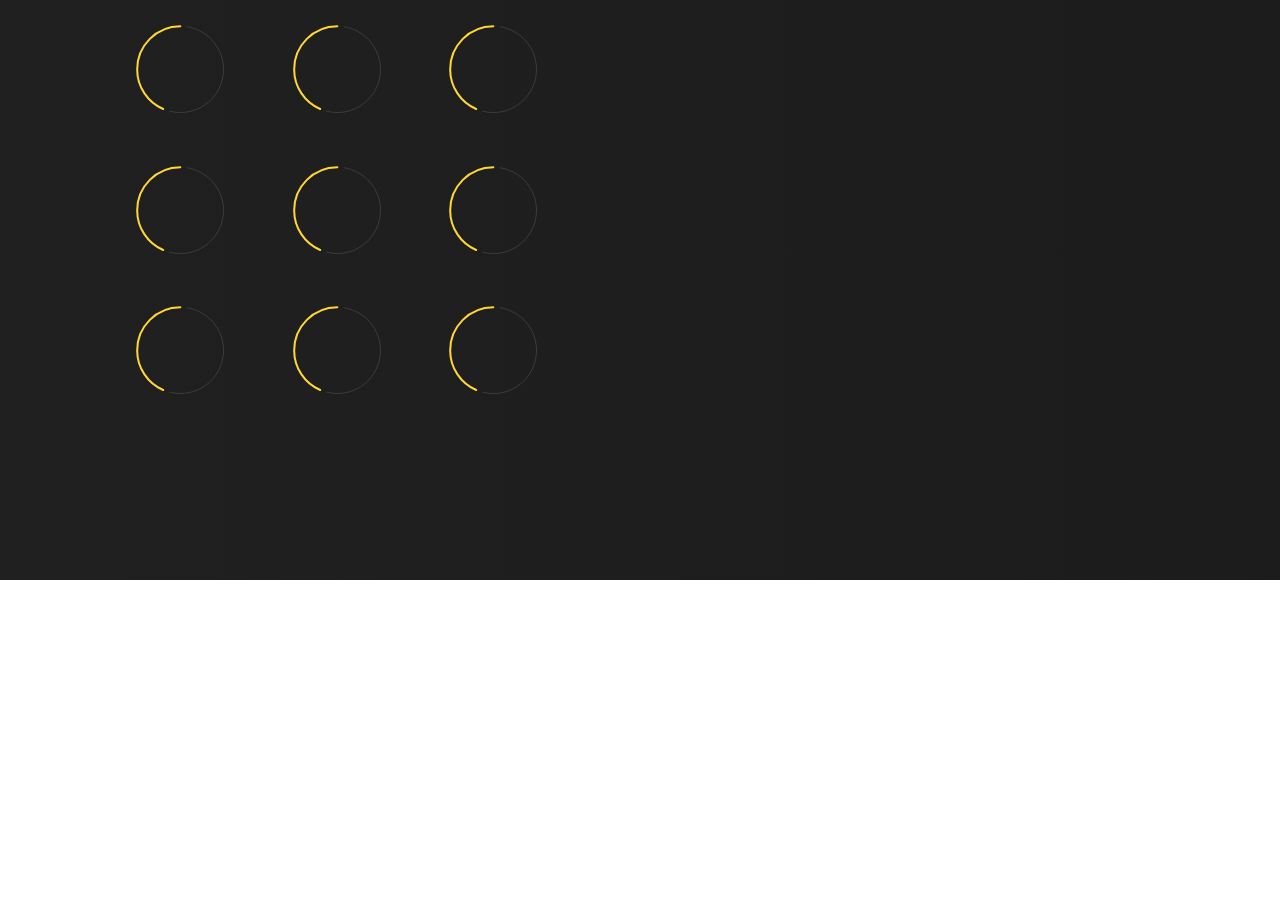
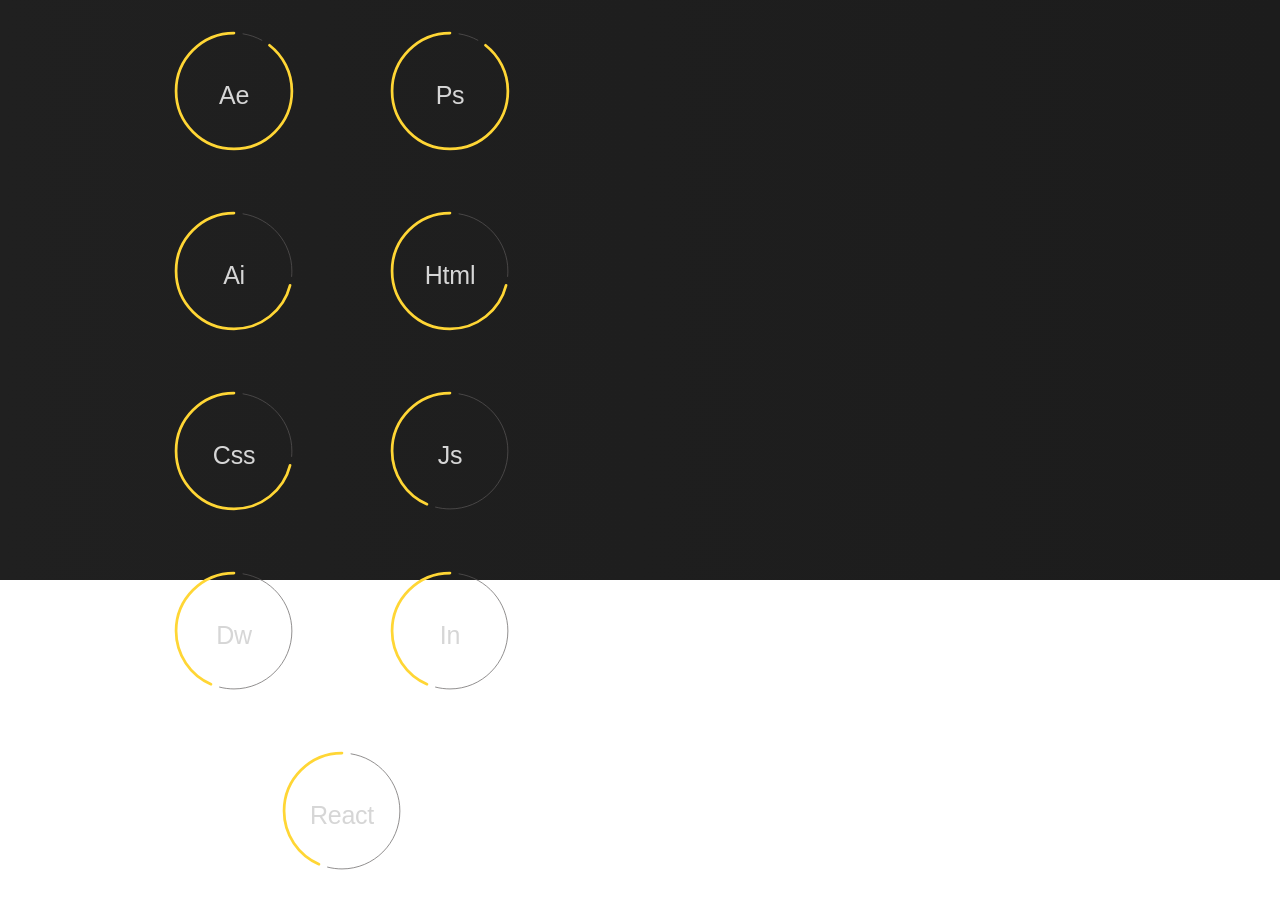
Before and after one commit to guhesse/portfolio, a React (Create React App) app: page / in a window 1280 px wide. Shown: the part 1020-1920 px from the top of the page. Before the commit the page ends 1600 px from the top, so only its background shows below. Built offline with nearby package versions, Linux system fonts and the light colour scheme; a web font is replaced by a local one.

Commit message:
add all software lottie animations and components

```diff
--- a/src/components/HabilitiesSection.js
+++ b/src/components/HabilitiesSection.js
@@ -1,30 +1,31 @@
 import React from 'react';
-import RoundProgress43 from '../animations/rounded-progress-43'
-import Lottie from 'lottie-react';
+import RoundedProgress from './RoundedProgress';
+import ProgressLess from '../animations/rounded-progress-43'
+import ProgressHalf from '../animations/rounded-progress-71'
+import ProgressFull from '../animations/rounded-progress-90'
+
 
 function HabilitiesSection() {
     return (
-        <div className='HabilitiesSection'>
         <div className="habilities-section">
             <div className="software-container">
                 <h1 className="section-title">Softwares</h1>
                 <div className="rounded-progresses">
-                    <Lottie className="progress-rounded" loop='false' animationData={RoundProgress43} />
-                    <Lottie className="progress-rounded" loop='false' animationData={RoundProgress43} />
-                    <Lottie className="progress-rounded" loop='false' animationData={RoundProgress43} />
-                    <Lottie className="progress-rounded" loop='false' animationData={RoundProgress43} />
-                    <Lottie className="progress-rounded" loop='false' animationData={RoundProgress43} />
-                    <Lottie className="progress-rounded" loop='false' animationData={RoundProgress43} />
-                    <Lottie className="progress-rounded" loop='false' animationData={RoundProgress43} />
-                    <Lottie className="progress-rounded" loop='false' animationData={RoundProgress43} />
-                    <Lottie className="progress-rounded" loop='false' animationData={RoundProgress43} />
+                    <RoundedProgress progress={ProgressFull} software={'Ae'} />
+                    <RoundedProgress progress={ProgressFull} software={'Ps'} />
+                    <RoundedProgress progress={ProgressHalf} software={'Ai'} />
+                    <RoundedProgress progress={ProgressHalf} software={'Html'} />
+                    <RoundedProgress progress={ProgressHalf} software={'Css'} />
+                    <RoundedProgress progress={ProgressLess} software={'Js'} />
+                    <RoundedProgress progress={ProgressLess} software={'Dw'} />
+                    <RoundedProgress progress={ProgressLess} software={'In'} />
+                    <RoundedProgress progress={ProgressLess} software={'React'} />
                 </div>
             </div>
             <div className="hability-container">
                 <h1 className="section-title">Habilidades</h1>
             </div>
         </div>
-        </div>
     );
 }
 
--- /dev/null
+++ b/src/components/RoundedProgress.js
@@ -0,0 +1,16 @@
+import React from 'react';
+import Lottie from 'lottie-react';
+
+const RoundedProgress = (props) => {
+    const progress = props.progress;
+    const software = props.software;
+
+    return (
+        <div className="progress-rounded-contain">
+            <Lottie className="rounded-progress-animation" loop='false' animationData={progress} />
+            <p className="software-text">{software}</p>
+        </div>
+    );
+}
+
+export default RoundedProgress
--- a/src/styles.css
+++ b/src/styles.css
@@ -229,6 +229,8 @@
   padding: 70px 0 0 0;
 }
 
+/* --- ROUNDED PROGRESS --- */
+
 .rounded-progresses {
   margin: 0;
   display: flex;
@@ -238,10 +240,30 @@
   justify-content: center;
 }
 
-.progress-rounded {
-  padding: 10px 20px 0 10px;
-  width: 22%;
-  height: 22%;
+div.progress-rounded-contain {
+  padding: 0px 13px 0 13px;
+  margin: 10px;
+  width: 170px;
+  height: 160px;
+  position: relative;
+}
+
+Lottie.rounded-progress-animation{
+  position: absolute;
+  top: 50%;
+  left: 50%;
+  transform: translate(-50%, -50%);
+  background-color: blue;
+}
+
+p.software-text{
+  position: absolute;
+  top: 40%;
+  left: 50%;
+  transform: translate(-50%, -50%);
+
+  font-size: 25px;
+  color: var(--color-white);
 }
 
 /* -------------- WORK  ------------------ */
```
Lines whose indentation alone changed are shown as unchanged.
